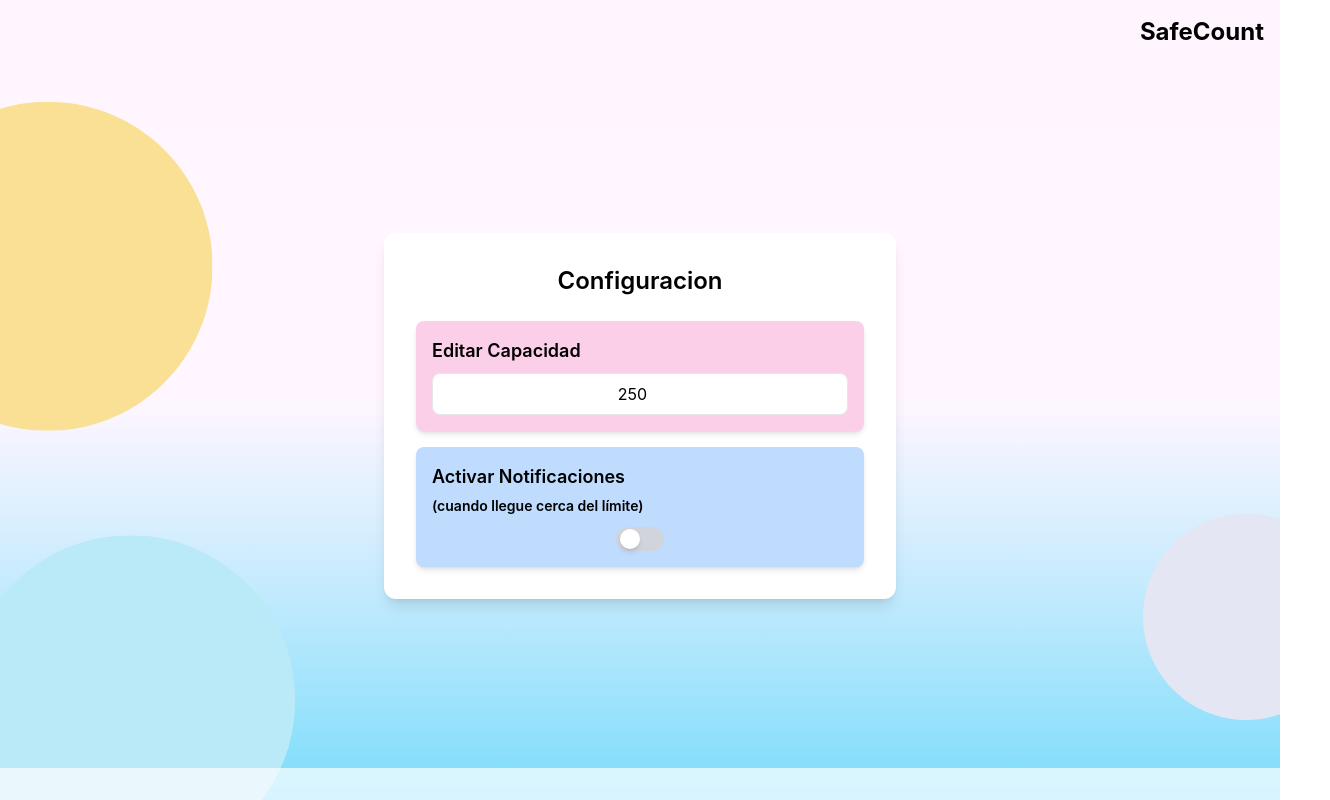
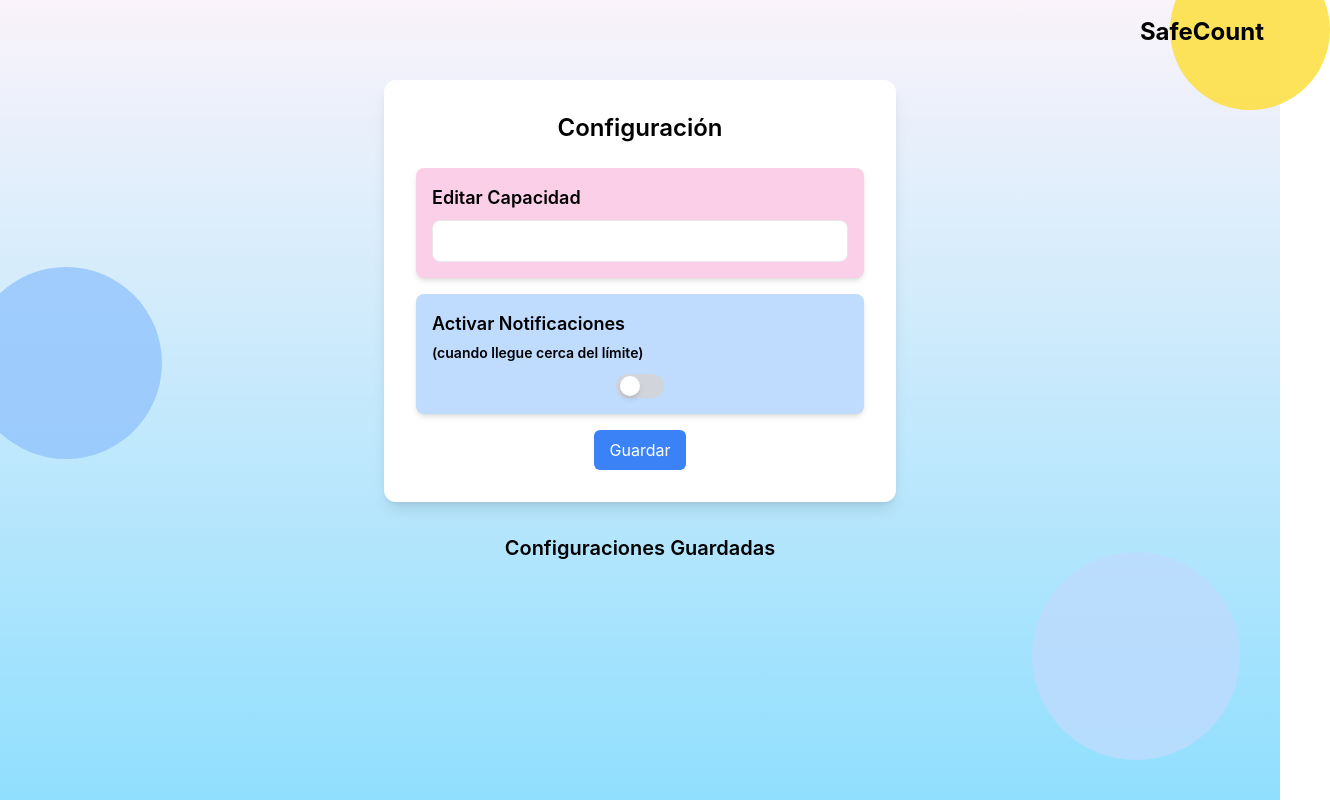
Before and after one commit to Adayarith/SafeCount, a React (Vite) app: page / in a window 1280 px wide. Shown: the whole page, 1330 px wide, since content can reach past the window. Built offline with nearby package versions, Linux system fonts and the light colour scheme.

Commit message:
Update configscreen.jsx
Fondo de las pantallas

```diff
--- a/src/configscreen.jsx
+++ b/src/configscreen.jsx
@@ -1,9 +1,10 @@
 import { useState } from "react";
-import myImage from './assets/4.png';
 
 const ConfigScreen = () => {
-  const [capacity, setCapacity] = useState(250);
+  const [capacity, setCapacity] = useState("");
   const [notifications, setNotifications] = useState(false);
+  const [configs, setConfigs] = useState([]);
+  const [editingIndex, setEditingIndex] = useState(null);
 
   const handleCapacityChange = (e) => {
     setCapacity(e.target.value);
@@ -13,18 +14,47 @@ const ConfigScreen = () => {
     setNotifications(!notifications);
   };
 
+  const handleSubmit = () => {
+    if (editingIndex !== null) {
+      const updatedConfigs = configs.map((config, index) =>
+        index === editingIndex ? { capacity, notifications } : config
+      );
+      setConfigs(updatedConfigs);
+      setEditingIndex(null);
+    } else {
+      const newConfig = { capacity, notifications };
+      setConfigs([...configs, newConfig]);
+    }
+    setCapacity("");
+    setNotifications(false);
+  };
+
+  const handleEdit = (index) => {
+    setEditingIndex(index);
+    setCapacity(configs[index].capacity);
+    setNotifications(configs[index].notifications);
+  };
+
   return (
-    <div
-      className="flex flex-col min-h-screen bg-cover bg-center"
-      style={{ backgroundImage: `url(${myImage})`, backgroundSize: 'cover' }}
-    >
-      <header className="flex items-center justify-end p-4 bg-black bg-opacity-0 text-black">
+    <div className="relative flex flex-col min-h-screen bg-gradient-to-b from-[#faf3fa] to-[#90dffe]">
+      {/* este es fondo de las pantallas*/}
+      <div className="absolute inset-0 z-0">
+        <div className="absolute top-[-50px] right-[-50px] w-40 h-40 bg-yellow-300 rounded-full opacity-90" />
+        <div className="absolute bottom-10 right-10 w-52 h-52 bg-blue-200 rounded-full opacity-80" />
+        <div className="absolute top-1/3 left-[-30px] w-48 h-48 bg-blue-300 rounded-full opacity-80" />
+      </div>
+
+
+      <div className="relative z-10">
+        <header className="flex items-center justify-end p-4 text-black">
           <h1 className="text-2xl font-bold">SafeCount</h1>
         </header>
 
-      <main className="flex-grow flex items-center justify-center p-4">
-        <div className="w-full max-w-lg p-8 bg-white rounded-xl shadow-lg">
-          <h2 className="text-2xl font-semibold text-center mb-6">Configuracion</h2>
+        <main className="flex-grow flex items-center justify-center p-4 relative">
+          <div className="w-full max-w-lg p-8 bg-white rounded-xl shadow-lg relative z-10">
+            <h2 className="text-2xl font-semibold text-center mb-6">
+              {editingIndex === null ? "Configuración" : "Editar Configuración"}
+            </h2>
 
             <div className="mt-4 p-4 bg-pink-200 rounded-lg shadow-md">
               <label className="block text-lg font-semibold mb-2">
@@ -59,12 +89,52 @@ const ConfigScreen = () => {
                 </button>
               </div>
             </div>
+
+            <div className="flex justify-center mt-4">
+              <button
+                onClick={handleSubmit}
+                className="px-4 py-2 bg-blue-500 text-white rounded-md"
+              >
+                {editingIndex === null
+                  ? "Guardar"
+                  : "Actualizar Configuración"}
+              </button>
+            </div>
           </div>
         </main>
 
-      <footer className="bg-opacity-70 bg-white text-white text-center p-4">
-        <p></p>
-      </footer>
+        <div className="flex flex-col items-center p-4">
+          <h3 className="text-xl font-semibold mb-4">
+            Configuraciones Guardadas
+          </h3>
+          <ul className="w-full max-w-lg space-y-4">
+            {configs.map((config, index) => (
+              <li
+                key={index}
+                className="w-full p-4 bg-gray-200 rounded-lg flex justify-between items-center"
+              >
+                <div>
+                  <p>
+                    <strong>Capacidad:</strong> {config.capacity}
+                  </p>
+                  <p>
+                    <strong>Notificaciones:</strong>{" "}
+                    {config.notifications ? "Activadas" : "Desactivadas"}
+                  </p>
+                </div>
+                <div>
+                  <button
+                    onClick={() => handleEdit(index)}
+                    className="px-4 py-2 bg-yellow-400 text-white rounded-md"
+                  >
+                    Editar
+                  </button>
+                </div>
+              </li>
+            ))}
+          </ul>
+        </div>
+      </div>
     </div>
   );
 };
```
Lines whose indentation alone changed are shown as unchanged.
